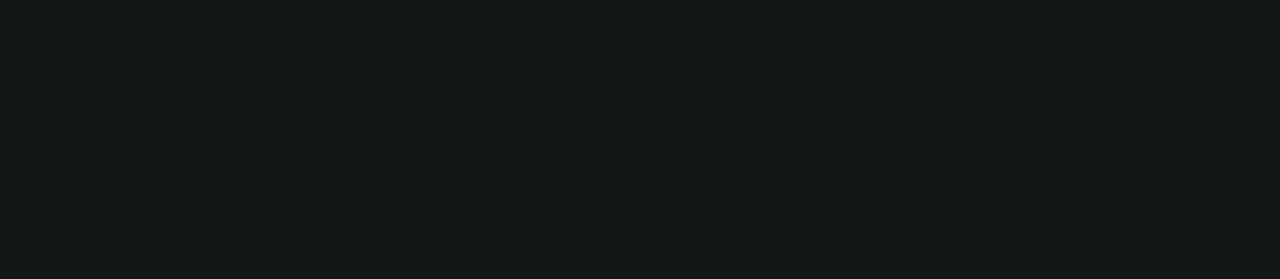
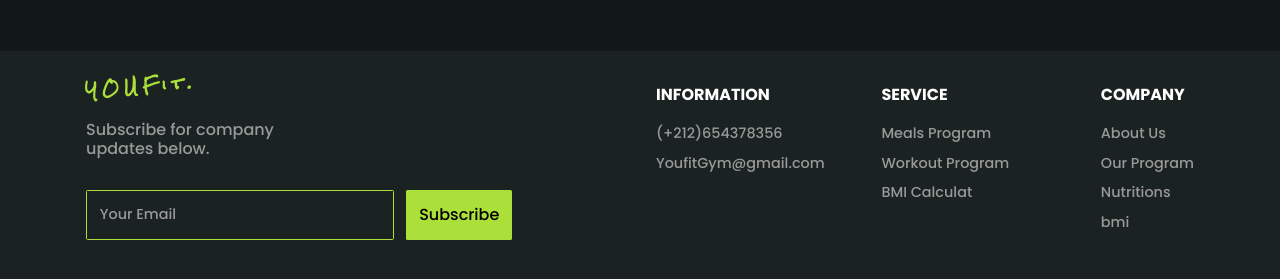
Before and after one commit to 8ird8/YouFit_V2, a React (Vite) app in the folder client/: page /mycart in a window 1280 px wide. Shown: the part 331-610 px from the top of the page. Built offline with nearby package versions, Linux system fonts and the light colour scheme; no server answers.

Commit message:
Update ProductCart.tsx

```diff
--- a/client/src/ProductCart.tsx
+++ b/client/src/ProductCart.tsx
@@ -5,6 +5,7 @@
 import { UserContext } from "./userContext";
 import Navbar from "./navbar";
 import { useFilter } from "./useFilter";
+import Footer from "./footer";
 
 interface Product {
   product_Name: string;
@@ -191,6 +192,10 @@
           </div>
         </div>
       </div>
+      <div className= "mt-20">
+         <Footer/>
+      </div>
+
     </div>
   );
 };
```
